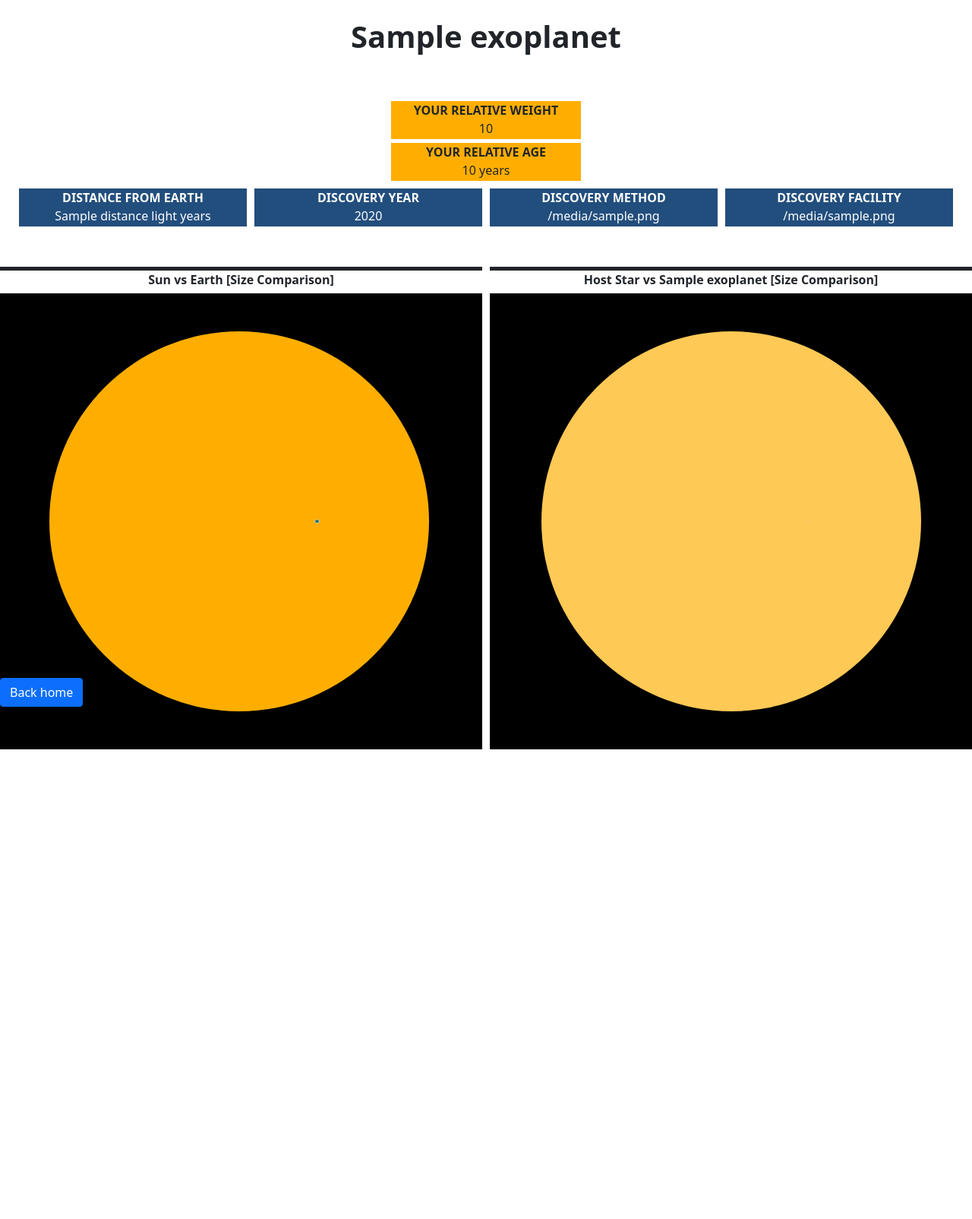
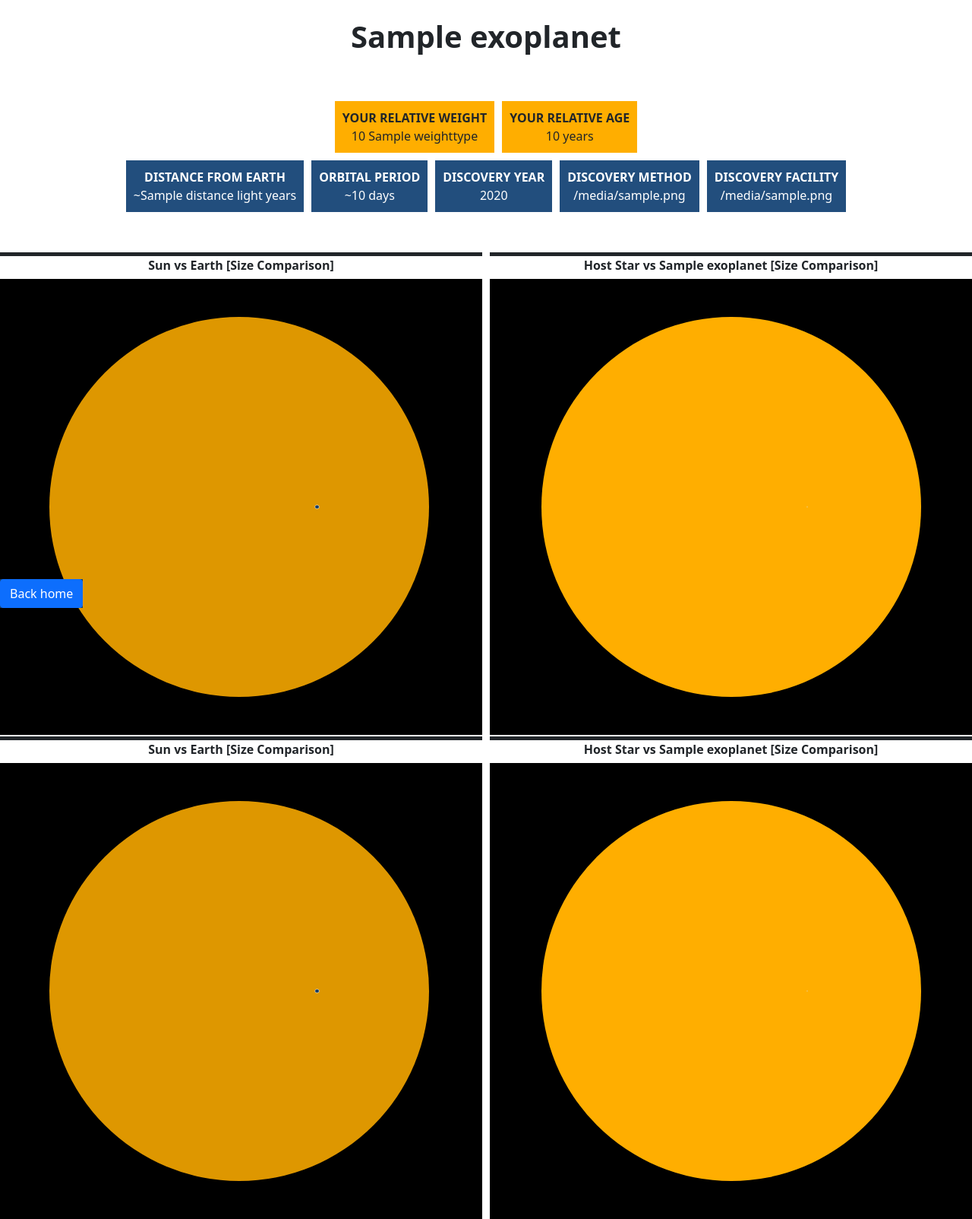
Before and after one commit to karants/Pexo, a Flask app: template templates/results.html in a window 1280 px wide. Shown: the whole page at 76% size. Before the commit the page ends 986 px from the top, so only its background shows below. Run offline with Flask 2, Linux system fonts and the light colour scheme; the template is opened without the code that fills it: most values are stand-ins (such as "Sample title", 1, 10 or a date in 2020); some libraries are stand-ins or nearby versions.

Commit message:
formatting changes

```diff
--- a/app.py
+++ b/app.py
@@ -63,6 +63,7 @@ def favicon():
 def results():
    exoplanet = request.form.get('exoplanet')
    user_weight = request.form.get('weight')
+   user_weighttype = request.form.get('weighttype')
    birthday = request.form.get('birthday')
    req = requests.get("https://exoplanetarchive.ipac.caltech.edu/TAP/sync?query=select+pl_name,pl_masse,pl_rade,st_rad,sy_dist,pl_orbper,disc_year,disc_facility,discoverymethod,disc_pubdate,pl_pubdate+from+ps+where+pl_name+=+'"+exoplanet+"'+and+pl_masse+>+0+and+pl_rade+>+0+order+by+pl_pubdate+desc&format=json")
    data = json.loads(req.content)
@@ -96,11 +97,13 @@ def results():
         exoplanet = exoplanet,
         exoplanet_details = exoplanet_details,
         weight = round(user_weight_exoplanet),
+        weighttype = user_weighttype,
         exo_birth = round(exo_birth),
         exoplanet_pixels = str(exoplanet_pixels) + "px",
         year_of_discovery = year_of_discovery,
         method_of_discovery = method_of_discovery,
         discovery_facility = discovery_facility,
+        orbital_period = round(exoplanet_details['pl_orbper']),
         distance = round(distance_from_earth))
    else:
        print('Request for hello page received with no name or blank name -- redirecting')
--- a/templates/results.html
+++ b/templates/results.html
@@ -5,17 +5,20 @@
     <link rel="shortcut icon" href="{{ url_for('static', filename='favicon.ico') }}">
     <style>
     .float-element-personal {
-        float: none;
-        width: 250px;
-        height: 50px;
+        float: left; /*float:none for center*/
+        width: auto;
+        padding: 10px 10px 10px 10px;
+        height: auto;
         margin: 5px;
         background:  #FFAE00;
+        position: relative;
         text-align: center;
     }
     .float-element-planet {
         float: left;
-        width: 300px;
-        height: 50px;
+        width: auto;
+        height: auto;
+        padding: 10px 10px 10px 10px;
         margin: 5px;
         background:  #224E7D;
         position: relative;
@@ -26,7 +29,7 @@
       width: 500px;
     height: 500px;
     border-radius: 50%;
-    background-color:rgb(255, 174, 0);
+    background-color: #DE9700;
       }
 
     .earth {
@@ -34,7 +37,7 @@
     height:4.58px;
     border-radius: 50%;
 
-    background-color: rgb(34, 116, 136);
+    background-color: #1A3D61 ;
     box-shadow:
     0 0 0.5px 0.5px rgb(220, 228, 232); /* outer cyan */
       }
@@ -43,7 +46,7 @@
       width: 500px;
     height: 500px;
     border-radius: 100%;
-    background-color:rgb(255, 201, 85);
+    background-color:#FFAE00;
       }
 
     .exoplanet {
@@ -51,10 +54,18 @@
     height: {{exoplanet_pixels}};
     border-radius: 50%;
 
-    background-color: rgb(66, 132, 149);
+    background-color: #3C6795;
     box-shadow:
     0 0 0.5px 0.5px rgb(220, 228, 232); /* outer cyan */
       }
+
+    #backhome {
+            position: fixed;
+            bottom: 0;
+            text-align: center;
+            clear: both;
+            background:#1A3D61;
+        }
 
     .grid-container {
     display: grid;
@@ -75,14 +86,15 @@
               </div>
 
                 <br>
-                <div style=" max-width: max-content; margin: auto;">
-                <div class="float-element-personal"><b>YOUR RELATIVE WEIGHT</b><br>{{weight}}</div>
+                <div style="position: relative; display: block; clear:both; max-width: max-content; margin: auto;">
+                <div class="float-element-personal"><b>YOUR RELATIVE WEIGHT</b><br>{{weight}} {{weighttype}}</div>
                 <div class="float-element-personal"><b>YOUR RELATIVE AGE</b><br>{{exo_birth}} years</div>
                 </div>
 
                 <div style="position: relative; display: block; clear:both; max-width: max-content; margin: auto;">
 
-                <div class="float-element-planet"><b>DISTANCE FROM EARTH</b><br>{{distance}} light years</div>
+                <div class="float-element-planet"><b>DISTANCE FROM EARTH</b><br>~{{distance}} light years</div>
+                <div class="float-element-planet"><b>ORBITAL PERIOD</b><br>~{{orbital_period}} days</div>
                 <div class="float-element-planet"><b>DISCOVERY YEAR</b><br>{{year_of_discovery}}</div>
                 <div class="float-element-planet"><b>DISCOVERY METHOD</b><br>{{method_of_discovery}}</div>
                 <div class="float-element-planet"><b>DISCOVERY FACILITY</b><br>{{discovery_facility}}</div>
@@ -99,7 +111,7 @@
 
               <div class="grid-container">
               <div class="grid-child" style="background-color: black; height: 120%; width:100%; display:flex; flex-direction: row; flex-wrap: nowrap; justify-content: center; align-items: center;">
-                <div class="sun" style="color: white;"></div>
+                <div class="sun"></div>
                 <div class="earth"style="left: -150px; position: relative;"></div>
               </div>
               <div class="grid-child" style="background-color: black; height: 120%; width:100%; display:flex; flex-direction: row; flex-wrap: nowrap; justify-content: center; align-items: center;">
@@ -108,7 +120,28 @@
               </div>
             </div>
           </div>
-            <div style="position: absolute; text-align: center; clear: both;"><a href="{{ url_for('index') }}" class="btn btn-primary">Back home</a></div>
+          <br><br>
+            <div style="clear:both;">
+              <br><br>
+              <div class="grid-container">
+              <div class="grid-child" style=" height:100%; width:100%; display:flex; flex-direction: row; flex-wrap: nowrap; justify-content: center; align-items: center;border-style: solid;border-width: 5px 0px 0px 0px;"> <b>Sun vs Earth [Size Comparison]</b></div>
+              <div class="grid-child" style=" height:100%; width:100%; display:flex; flex-direction: row; flex-wrap: nowrap; justify-content: center; align-items: center; border-style: solid; border-width: 5px 0px 0px 0px;"> <b>Host Star vs {{exoplanet}} [Size Comparison]</b></div>
+              </div>
+            </div>
+            <div style="clear:both;">
+
+              <div class="grid-container">
+              <div class="grid-child" style="background-color: black; height: 120%; width:100%; display:flex; flex-direction: row; flex-wrap: nowrap; justify-content: center; align-items: center;">
+                <div class="sun"></div>
+                <div class="earth"style="left: -150px; position: relative;"></div>
+              </div>
+              <div class="grid-child" style="background-color: black; height: 120%; width:100%; display:flex; flex-direction: row; flex-wrap: nowrap; justify-content: center; align-items: center;">
+              <div class="star"></div>
+              <div class="exoplanet"style="left: -150px; position: relative;"> </div>
+              </div>
+            </div>
+          </div><br>
+            <div id="backhome" class ="text-center"><a href="{{ url_for('index') }}" class="btn btn-primary">Back home</a></div>
 
      </main>
    </body>
```
Also changed, not shown: templates/index.html (+5 -5 lines).
